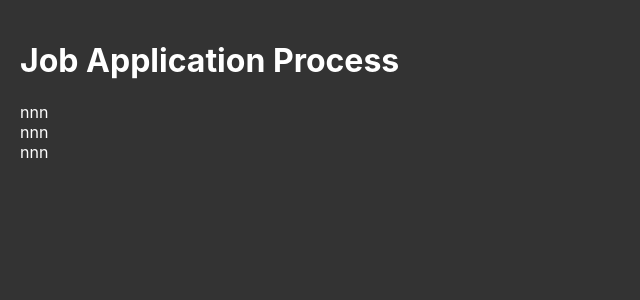
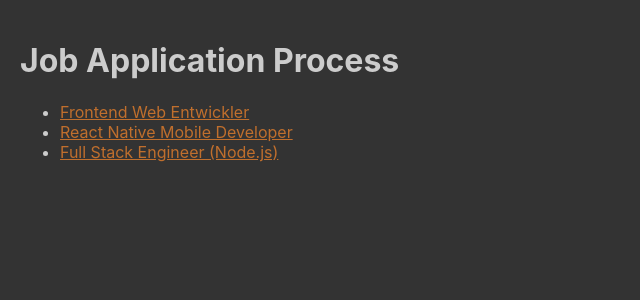
Before and after one commit to saidugurlu/useState-eventHandlers, a React (Create React App) app: page / in a window 1280 px wide. Shown: the top 300 px of the page, without its empty margins (0-640 px from the left). Built offline with nearby package versions, Linux system fonts and the light colour scheme.

Commit message:
job list created

```diff
--- a/src/App.js
+++ b/src/App.js
@@ -1,15 +1,35 @@
 import './App.scss';
 import jobs from './data/jobs.json';
+
+const displayKind = 'list';
 
 function App() {
 	return (
 		<div className="App">
 			<h1>Job Application Process</h1>
-			<div className="jobs">
-				{jobs.map((job, index) => {
-					return <div className="job">nnn</div>;
-				})}
-			</div>
+			{displayKind === 'full' ? (
+				<div className="jobs">
+					{jobs.map((job, index) => {
+						return (
+							<div key={index} className="job">
+								<div className="position">
+									<a href={job.url}>{job.position}</a>
+								</div>
+								<div className="skills">{job.skills}</div>
+								<div className="bulkText">{job.bulkText}</div>
+							</div>
+						);
+					})}
+				</div>
+			) : (
+				<ul className="jobsList">
+					{jobs.map((job, index) => {
+						return (
+							<li key={index} className="job"><a href={job.url}>{job.position}</a></li>
+						);
+					})}
+				</ul>
+			)}
 		</div>
 	);
 }
--- a/src/App.scss
+++ b/src/App.scss
@@ -1,8 +1,38 @@
-body{
-background-color: #333;
-    .App {
-   color: #fff;
-   padding: 20px;
-    }
+body {
+	background-color: #333;
 
+	.App {
+		padding: 20px;
+		color: #ccc;
+
+		.jobs {
+			.job {
+				background-color: #222;
+				padding: 20px;
+				margin: 0 0 20px 0;
+
+				.position {
+					a {
+						color: rgb(192, 111, 45);
+					}
+				}
+
+				.skills {
+					color: rgb(203, 203, 87);
+				}
+
+				.bulkText {
+					font-size: .9rem;
+				}
+			}
+		}
+
+		ul.jobsList {
+			li.job {
+				a {
+					color: rgb(192, 111, 45);
+				}
+			}
+		}
+	}
 }
```
